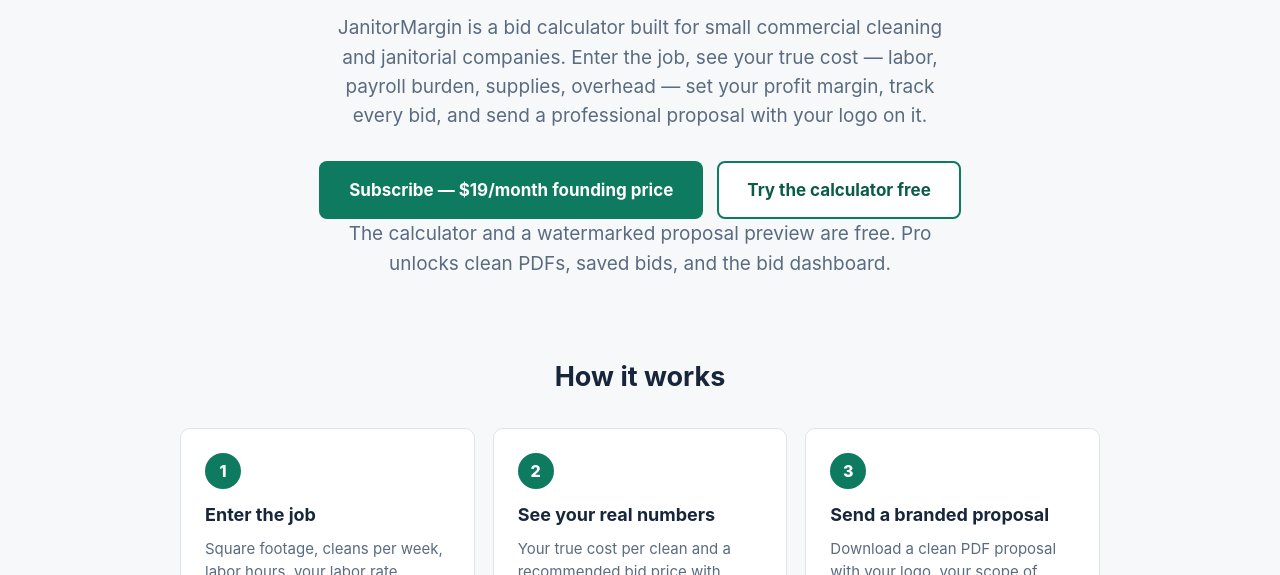
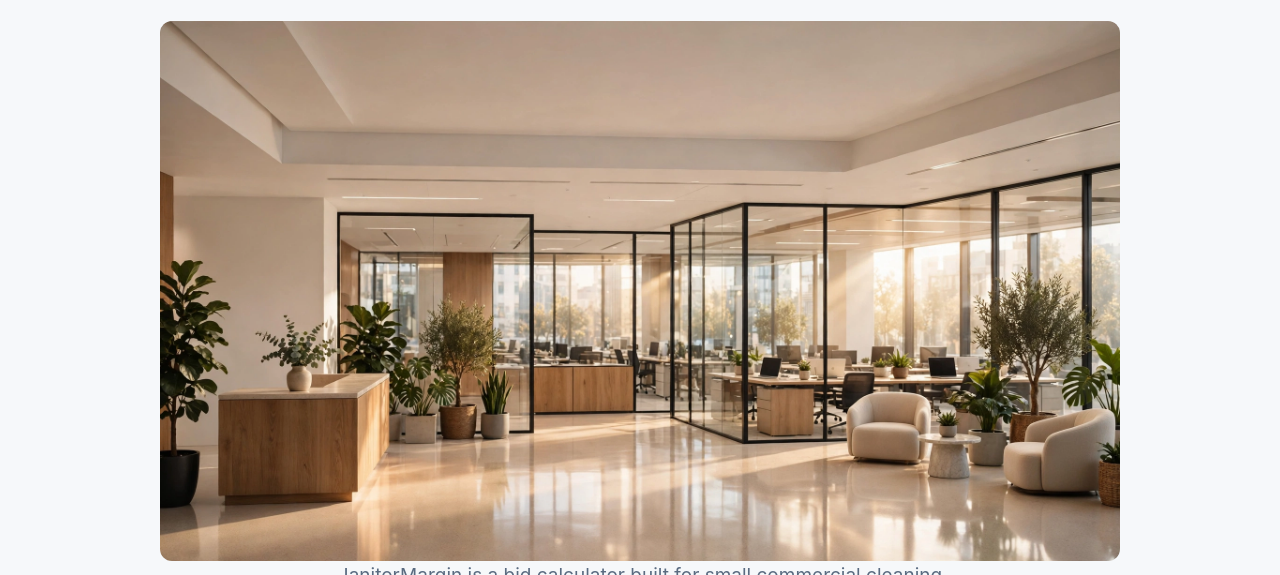
Before and after one commit to chrisla122787/janitormargin, a plain HTML site: page index.html in a window 1280 px wide. Shown: the part 225-800 px from the top of the page. Drawn offline with Linux system fonts and the light colour scheme.

Commit message:
Add hero image

```diff
--- a/index.html
+++ b/index.html
@@ -104,6 +104,7 @@
 
 <div class="hero wrap">
   <h1>Price cleaning contracts that actually make money.</h1>
+  <img src="hero.webp" alt="JanitorMargin" style="width:100%;height:auto;display:block;border-radius:12px;margin:24px auto 0;">
   <p>JanitorMargin is a bid calculator built for small commercial cleaning and janitorial companies.
      Enter the job, see your true cost — labor, payroll burden, supplies, overhead — set your profit margin,
      track every bid, and send a professional proposal with your logo on it.</p>
```
Also changed, not shown: hero.webp (added).
